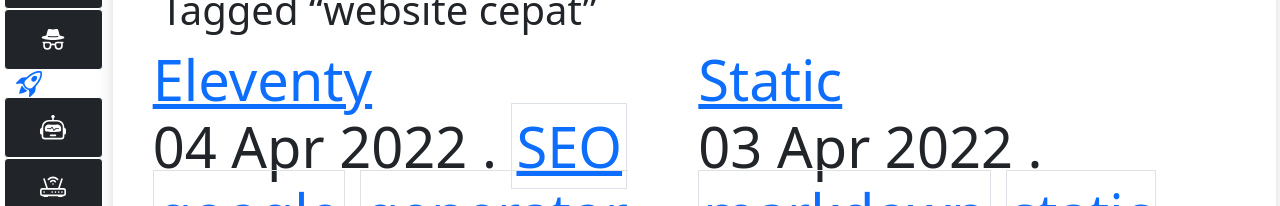
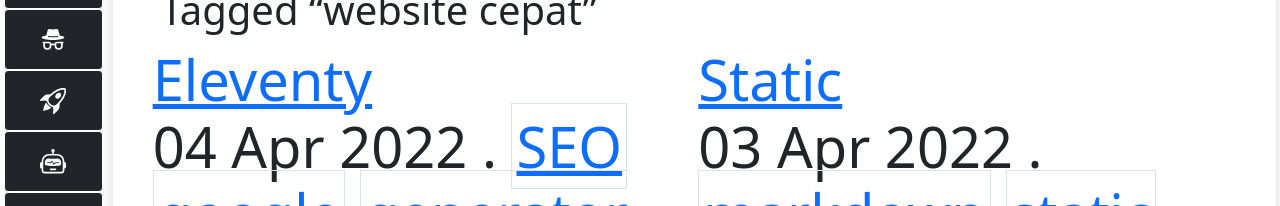
Before and after one commit to mesinkasir/text11ty, an Eleventy site: page tags.njk in a window 1280 px wide. Shown: the part 166-372 px from the top of the page. Built offline with nearby package versions, Linux system fonts and the light colour scheme; Eleventy itself is replaced by a stand-in of ours; files that its build step writes are made by us from their sources.

Commit message:
Fix styles

```diff
--- a/_includes/layouts/nav.njk
+++ b/_includes/layouts/nav.njk
@@ -11,7 +11,7 @@
 <a href="{{ '/' | url }}#{{ metadata.nav.menu2 }}" title="About This Project" class="col-12 p-3 btn btn-dark border border-white text-white"><svg xmlns="http://www.w3.org/2000/svg" width="26" height="26" fill="currentColor" class="bi bi-incognito" viewBox="0 0 16 16">
   <path fill-rule="evenodd" d="m4.736 1.968-.892 3.269-.014.058C2.113 5.568 1 6.006 1 6.5 1 7.328 4.134 8 8 8s7-.672 7-1.5c0-.494-1.113-.932-2.83-1.205a1.032 1.032 0 0 0-.014-.058l-.892-3.27c-.146-.533-.698-.849-1.239-.734C9.411 1.363 8.62 1.5 8 1.5c-.62 0-1.411-.136-2.025-.267-.541-.115-1.093.2-1.239.735Zm.015 3.867a.25.25 0 0 1 .274-.224c.9.092 1.91.143 2.975.143a29.58 29.58 0 0 0 2.975-.143.25.25 0 0 1 .05.498c-.918.093-1.944.145-3.025.145s-2.107-.052-3.025-.145a.25.25 0 0 1-.224-.274ZM3.5 10h2a.5.5 0 0 1 .5.5v1a1.5 1.5 0 0 1-3 0v-1a.5.5 0 0 1 .5-.5Zm-1.5.5c0-.175.03-.344.085-.5H2a.5.5 0 0 1 0-1h3.5a1.5 1.5 0 0 1 1.488 1.312 3.5 3.5 0 0 1 2.024 0A1.5 1.5 0 0 1 10.5 9H14a.5.5 0 0 1 0 1h-.085c.055.156.085.325.085.5v1a2.5 2.5 0 0 1-5 0v-.14l-.21-.07a2.5 2.5 0 0 0-1.58 0l-.21.07v.14a2.5 2.5 0 0 1-5 0v-1Zm8.5-.5h2a.5.5 0 0 1 .5.5v1a1.5 1.5 0 0 1-3 0v-1a.5.5 0 0 1 .5-.5Z"/>
 </svg></a>
-<a href="{{ '/' | url }}#{{ metadata.nav.menu3 }}" title="Super Fast Website class="col-12 p-3 btn btn-dark border border-white text-white"><svg xmlns="http://www.w3.org/2000/svg" width="26" height="26" fill="currentColor" class="bi bi-rocket-takeoff" viewBox="0 0 16 16">
+<a href="{{ '/' | url }}#{{ metadata.nav.menu3 }}" title="Super Fast Website" class="col-12 p-3 btn btn-dark border border-white text-white"><svg xmlns="http://www.w3.org/2000/svg" width="26" height="26" fill="currentColor" class="bi bi-rocket-takeoff" viewBox="0 0 16 16">
   <path d="M9.752 6.193c.599.6 1.73.437 2.528-.362.798-.799.96-1.932.362-2.531-.599-.6-1.73-.438-2.528.361-.798.8-.96 1.933-.362 2.532Z"/>
   <path d="M15.811 3.312c-.363 1.534-1.334 3.626-3.64 6.218l-.24 2.408a2.56 2.56 0 0 1-.732 1.526L8.817 15.85a.51.51 0 0 1-.867-.434l.27-1.899c.04-.28-.013-.593-.131-.956a9.42 9.42 0 0 0-.249-.657l-.082-.202c-.815-.197-1.578-.662-2.191-1.277-.614-.615-1.079-1.379-1.275-2.195l-.203-.083a9.556 9.556 0 0 0-.655-.248c-.363-.119-.675-.172-.955-.132l-1.896.27A.51.51 0 0 1 .15 7.17l2.382-2.386c.41-.41.947-.67 1.524-.734h.006l2.4-.238C9.005 1.55 11.087.582 12.623.208c.89-.217 1.59-.232 2.08-.188.244.023.435.06.57.093.067.017.12.033.16.045.184.06.279.13.351.295l.029.073a3.475 3.475 0 0 1 .157.721c.055.485.051 1.178-.159 2.065Zm-4.828 7.475.04-.04-.107 1.081a1.536 1.536 0 0 1-.44.913l-1.298 1.3.054-.38c.072-.506-.034-.993-.172-1.418a8.548 8.548 0 0 0-.164-.45c.738-.065 1.462-.38 2.087-1.006ZM5.205 5c-.625.626-.94 1.351-1.004 2.09a8.497 8.497 0 0 0-.45-.164c-.424-.138-.91-.244-1.416-.172l-.38.054 1.3-1.3c.245-.246.566-.401.91-.44l1.08-.107-.04.039Zm9.406-3.961c-.38-.034-.967-.027-1.746.163-1.558.38-3.917 1.496-6.937 4.521-.62.62-.799 1.34-.687 2.051.107.676.483 1.362 1.048 1.928.564.565 1.25.941 1.924 1.049.71.112 1.429-.067 2.048-.688 3.079-3.083 4.192-5.444 4.556-6.987.183-.771.18-1.345.138-1.713a2.835 2.835 0 0 0-.045-.283 3.078 3.078 0 0 0-.3-.041Z"/>
   <path d="M7.009 12.139a7.632 7.632 0 0 1-1.804-1.352A7.568 7.568 0 0 1 3.794 8.86c-1.102.992-1.965 5.054-1.839 5.18.125.126 3.936-.896 5.054-1.902Z"/>
```
